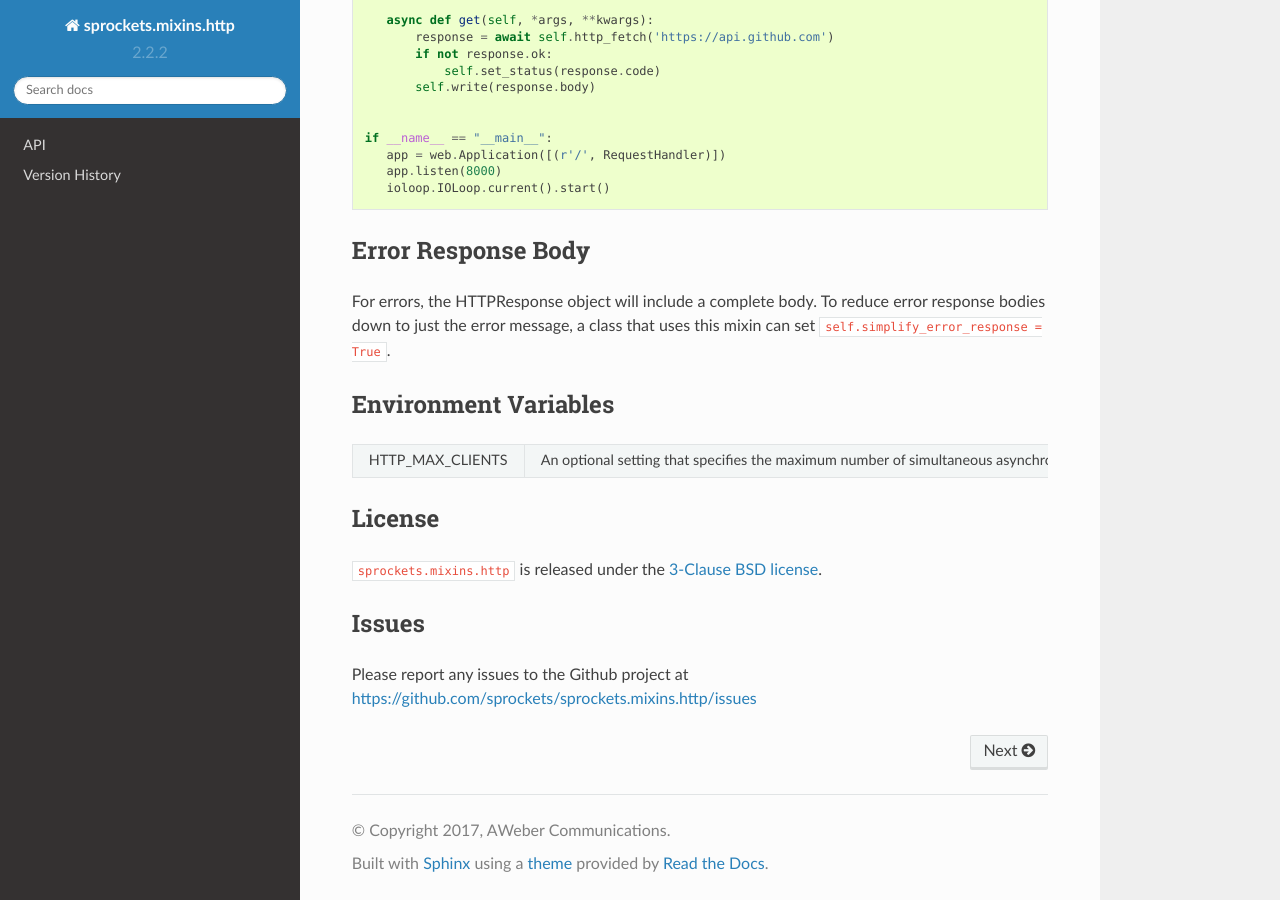
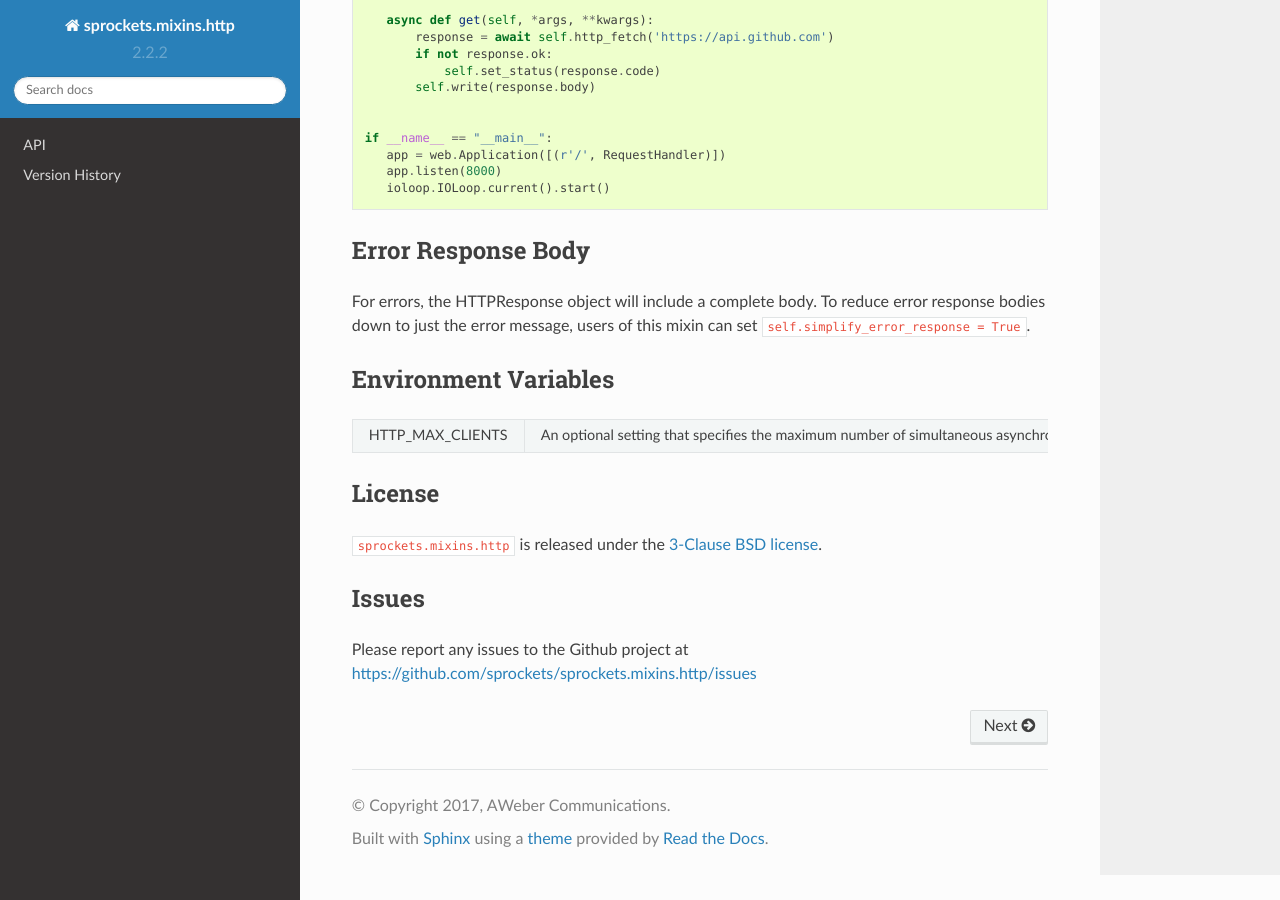
Before and after one commit to sprockets/sprockets.mixins.http, a Sphinx documentation site: the page built from docs/index.rst, in a window 1280 px wide and 900 px high, scrolled down 1463 px. Built offline with Sphinx 7.4.7 and the Read the Docs theme 2.0.0, drawn with Linux system fonts in a browser that asks for light colours; the version number is read from the project's files by our own code.

Commit message:
Revised notes.

```diff
--- a/README.rst
+++ b/README.rst
@@ -86,8 +86,8 @@ Error Response Body
 -------------------
 
 For errors, the HTTPResponse object will include a complete body.
-To reduce error response bodies down to just the error message, a class that
-uses this mixin can set ``self.simplify_error_response = True``.
+To reduce error response bodies down to just the error message, users of this
+mixin can set ``self.simplify_error_response = True``.
 
 Environment Variables
 ---------------------
--- a/docs/history.rst
+++ b/docs/history.rst
@@ -5,7 +5,7 @@ Next Release
 ------------
 - Deprecated transformation of response body when response code >= 400 and the
   deserialized body contains a ``message`` attribute.  This can be overridden
-  with the ``simplify_error_response_body`` option.
+  with the ``simplify_error_response`` option.
 
 `2.2.2`_ Oct 29, 2019
 ---------------------
```
